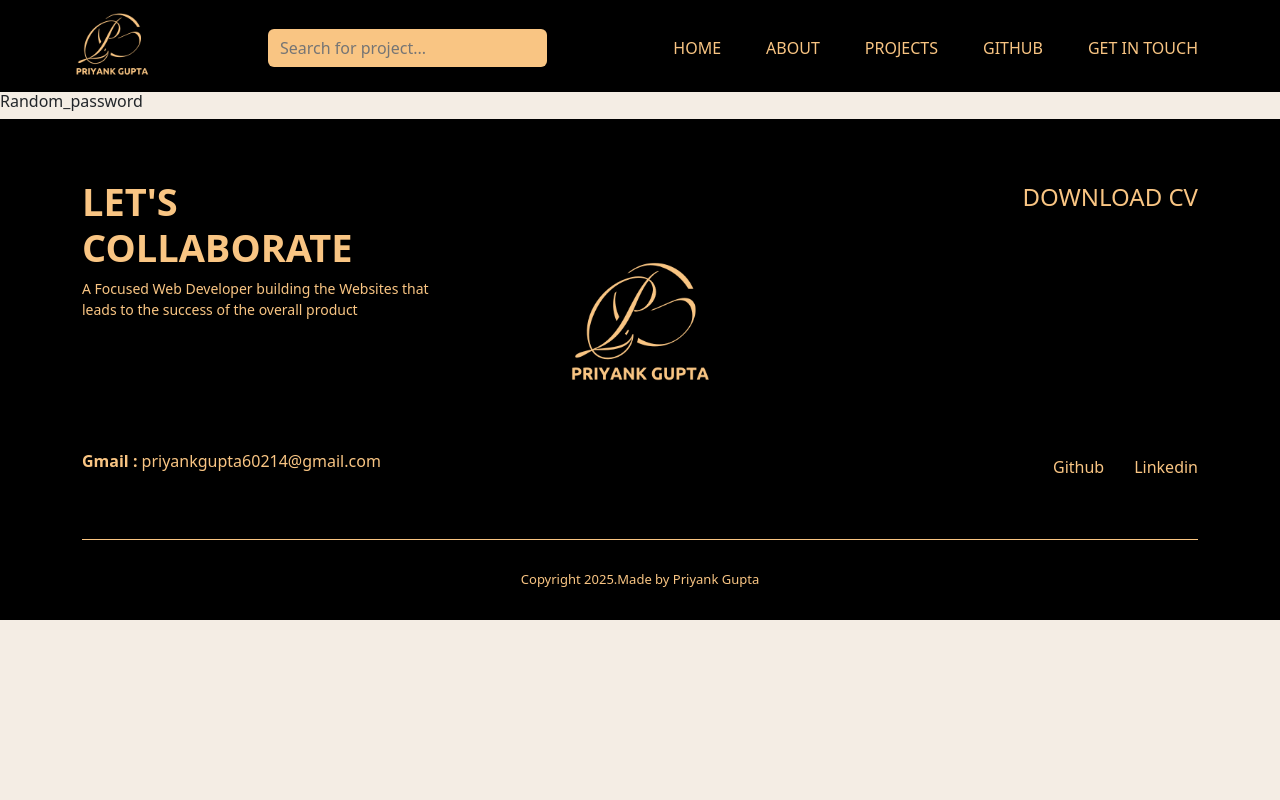
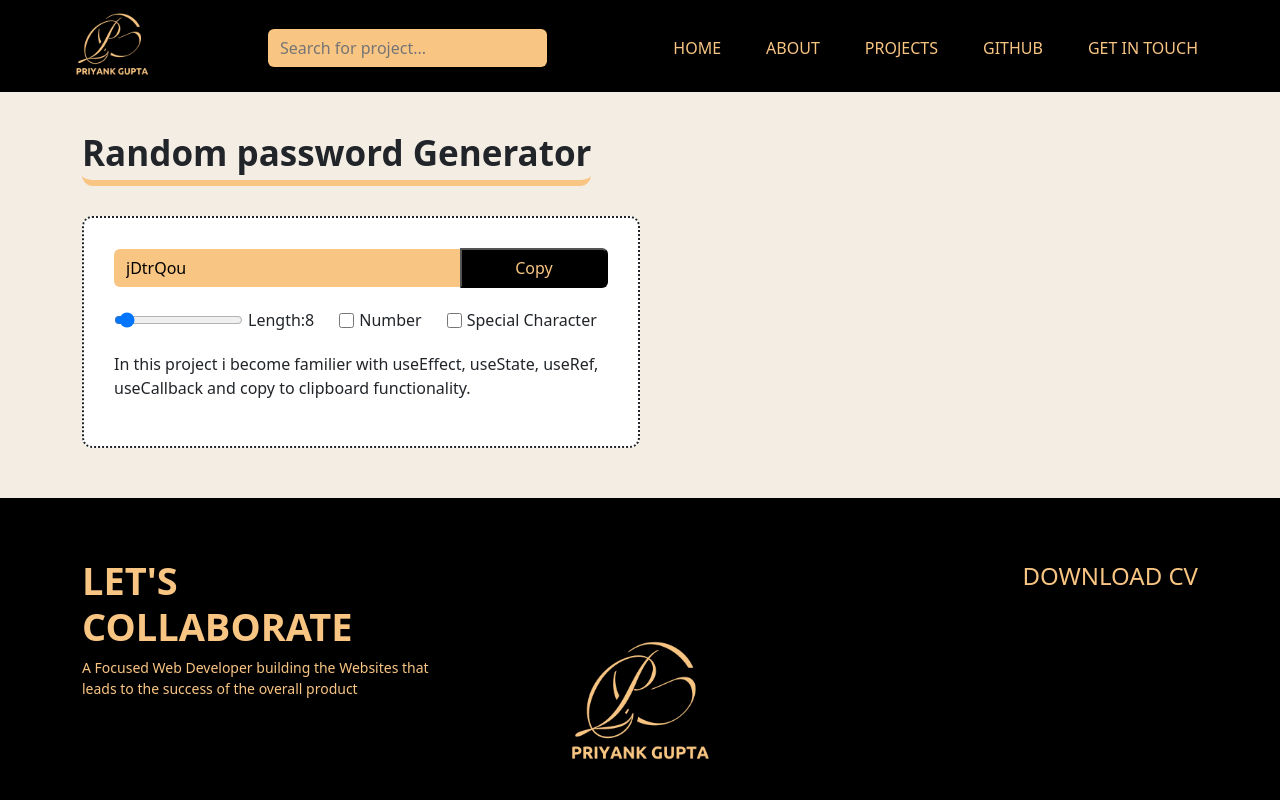
Before and after one commit to priyankguptaa/portfolio, a React (Vite) app in the folder frontend/portfolio/: page /project_2 in a window 1280 px wide. Shown: the top 800 px of the page. Built offline with nearby package versions, Linux system fonts and the light colour scheme.

Commit message:
Todo-project

```diff
--- a/frontend/portfolio/src/components/Home/Home.jsx
+++ b/frontend/portfolio/src/components/Home/Home.jsx
@@ -7,9 +7,8 @@ import About from "../About/About"
 function Home(){
     return(
         <>
+        <Project/>
         <About/>
-        <Project/>
-        <Github/>
         </>
     )
 }
--- a/frontend/portfolio/src/components/Project/Project.jsx
+++ b/frontend/portfolio/src/components/Project/Project.jsx
@@ -9,6 +9,8 @@ function Project() {
         <h3 className="main-heading">PROJECTS</h3>
         <Link to ='/project_1'>project1</Link>
         <Link to ='/project_2'>project2</Link>
+        <Link to ='/github'>project3(Api Handling)</Link>
+        <Link to ='/project_4'>project4</Link>
       </Container>
     </div>
   )
--- /dev/null
+++ b/frontend/portfolio/src/components/TodoForm.jsx
@@ -0,0 +1,29 @@
+import React, { useState } from 'react'
+import { useTodo } from '../contexts/TodoContext'
+
+function TodoForm() {
+    const [todo,setTodo] = useState("")
+    const [addTodo] = useTodo()
+
+    const add = (e) =>{
+        e.preventDefault()
+
+        addTodo({todo, completed:false})
+        setTodo("")
+    }
+
+  return (
+    <div>
+      <form onSubmit={add}>
+            <input type="text"
+                placeholder='Add Todo....'
+                value={todo}
+                onChange={(e)=setTodo(e.target.value)}
+            />
+            <button>Submit</button>
+      </form>
+    </div>
+  )
+}
+
+export default TodoForm
--- /dev/null
+++ b/frontend/portfolio/src/components/TodoItem.jsx
@@ -0,0 +1,11 @@
+import React from 'react'
+
+function TodoItem() {
+  return (
+    <div>
+
+    </div>
+  )
+}
+
+export default TodoItem
--- /dev/null
+++ b/frontend/portfolio/src/contexts/TodoContext.js
@@ -0,0 +1,19 @@
+import { createContext, useContext } from "react";
+
+export const TodoContext = createContext({
+    todos:[{
+        id:1,
+        todo:"Todo msg",
+        completed:false,
+    }],
+    addTodo:(todo)=>{},
+    updateTodo:(id,todo)=>{},
+    deleteTodo:(id)=>{},
+    toggleComplete:(id) => {}
+})
+
+export const useTodo = ()=>{
+    return useContext(TodoContext)
+}
+
+export const TodoProvider = TodoContext.Provider
--- a/frontend/portfolio/src/main.jsx
+++ b/frontend/portfolio/src/main.jsx
@@ -7,6 +7,7 @@ import { Route, createBrowserRouter, createRoutesFromElements, RouterProvider }
 import { Home, About, Github, Layout, User, Project, Contact  } from './components/index.js';
 import Counter from './pages/Counter.jsx';
 import Random_password from './pages/Random_password.jsx';
+import Crud from './pages/Crud.jsx';
 
 const router = createBrowserRouter(
   createRoutesFromElements(
@@ -18,6 +19,7 @@ const router = createBrowserRouter(
       <Route path ="contact" element={<Contact/>}/>
       <Route path ="project_1" element={<Counter/>}/>
       <Route path ="project_2" element={<Random_password/>}/>
+      <Route path ="project_4" element={<Crud/>}/>
       <Route path = "user/:userid" element={<User/>}/>
     </Route>
   )
--- /dev/null
+++ b/frontend/portfolio/src/pages/Crud.jsx
@@ -0,0 +1,16 @@
+import React from 'react'
+import Container from 'react-bootstrap/esm/Container'
+// import TodoForm from '../components/index'
+
+function Crud() {
+  return (
+    <div>
+      <Container>
+
+      <h3 className="main-heading">TODO List</h3>
+      </Container>
+    </div>
+  )
+}
+
+export default Crud
--- a/frontend/portfolio/src/pages/Random_password.jsx
+++ b/frontend/portfolio/src/pages/Random_password.jsx
@@ -1,9 +1,84 @@
-import React from 'react'
+import { useEffect, useState, useRef, useCallback } from 'react'
+import Container from 'react-bootstrap/esm/Container'
 
 function Random_password() {
+  const [length, setLength] = useState('8')
+  const [number, setNumber] = useState(false)
+  const [charAllowed, setCharAllowed] = useState(false)
+  const [password, setPassword] = useState('')
+
+  const passwordRef = useRef(null)
+
+  const passwordGenerator = useCallback(()=>{
+    let pass = ""
+    let str = "ABCDEFIGKLMNOPQRSTUVWSYZabcdefghijklmnopqrstuvwxyz"
+    if(number) str += "0123456789"
+    if(charAllowed) str+= "!@#$%^&*()"
+
+    for (let i = 1; i <= length; i++) {
+      let char = Math.floor(Math.random() * str.length + 1)
+      pass += str.charAt(char)
+    }
+    setPassword(pass)
+
+  },[length, number, charAllowed, setPassword])
+
+  const copyPasswordToClipboard = useCallback(()=>{
+        passwordRef.current?.select();
+        passwordRef.current?.setSelectionRange(0, 51);
+        window.navigator.clipboard.writeText(password)
+      },[password])
+
+  useEffect(() => {
+    passwordGenerator()
+  },[length, number, charAllowed,passwordGenerator])
+
   return (
     <div>
-            <h6>Random_password</h6>
+        <Container className="container-div">
+          <h3 className="main-heading">Random password Generator</h3>
+          <div className='main_pass_generator'>
+            <div className='input_div'>
+              <input type="text"
+                value={password}
+                placeholder='password'
+                readOnly
+                ref={passwordRef}
+              />
+              <button onClick={copyPasswordToClipboard}>Copy</button>
+            </div>
+            <div className='sub_pass_generator_div'>
+              <div className='sub_pass_input'>
+                <input type="range"
+                min={6}
+                max={50}
+                value={length}
+                onChange={(e)=>{setLength(e.target.value)}}
+                />
+                  <label>Length:{length}</label>
+              </div>
+              <div className='sub_pass_input'>
+                <input type="checkbox"
+                className='checkbox'
+                  id='numberInput'
+                  defaultChecked={number}
+                  onChange={(e)=>{setNumber((prev)=>!prev)}}
+                />
+                <label htmlFor='numberInput'>Number</label>
+              </div>
+              <div className='sub_pass_input'>
+                <input type="checkbox"
+                className='checkbox'
+                id="charInput"
+                defaultChecked={charAllowed}
+                onChange={(e)=>{setCharAllowed((prev)=>!prev)}}
+                />
+                <label htmlFor="charInput">Special Character</label>
+              </div>
+            </div>
+            <p>In this project i become familier with useEffect, useState, useRef, useCallback and copy to clipboard functionality.</p>
+          </div>
+        </Container>
     </div>
   )
 }
```
Also changed, not shown: frontend/portfolio/src/components/index.js (+6 -1 lines).
